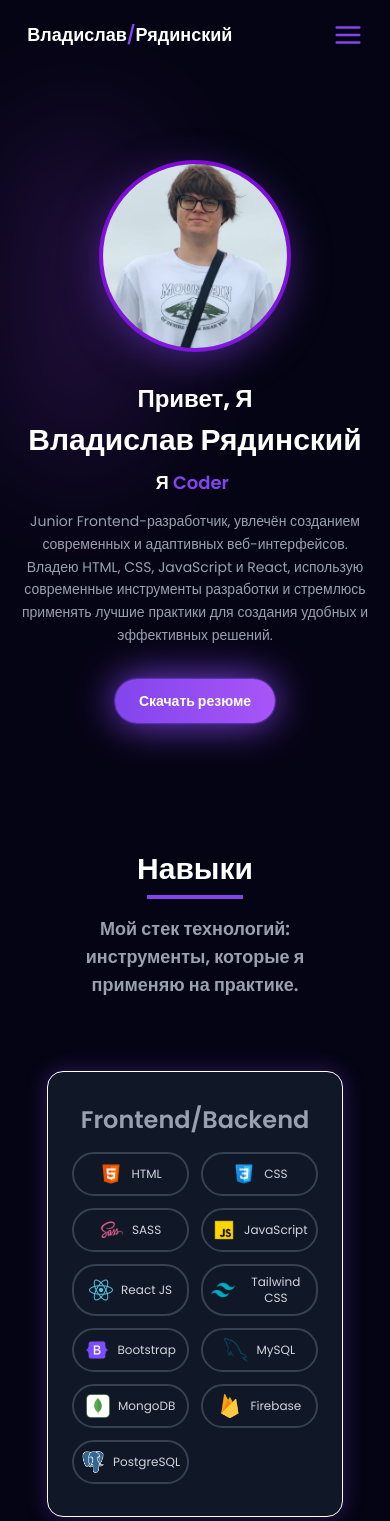
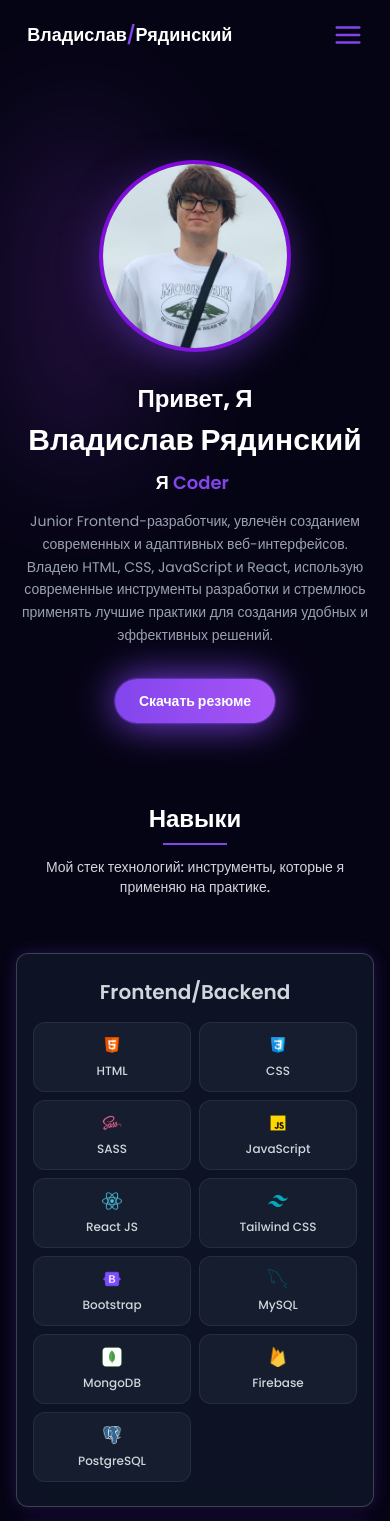
Before and after one commit to vlad-ryad/portfolio_project, a React (Vite) app: page / in a window 390 px wide. Shown: the top 1521 px of the page. Built offline with nearby package versions, Linux system fonts and the light colour scheme.

Commit message:
Обвновление адаптивности и UI-компонентов

```diff
--- a/src/components/Skills/Skills.jsx
+++ b/src/components/Skills/Skills.jsx
@@ -1,56 +1,64 @@
 // src/components/Skills/Skills.jsx
 import React from "react";
-import {SkillsInfo} from "../../constants";
+import { SkillsInfo } from "../../constants";
 import Tilt from "react-parallax-tilt";
 
 const Skills = () => (
   <section
     id="skills"
-    className="py-24 pb-24 px-[12vw] md:px-[7vw] lg:px-[20vw] font-sans bg-skills-gradient clip-path-custom"
+    className="py-12 sm:py-16 md:py-20 lg:py-24 px-4 sm:px-6 md:px-[7vw] lg:px-[20vw] font-sans bg-skills-gradient clip-path-custom"
   >
     {/* Section Title */}
-    <div className="text-center mb-8">
-      <h2 className="text-3xl sm:text-4xl font-bold text-white">Навыки</h2>
-      <div className="w-24 h-1 bg-[#8245ec] mx-auto mt-2"></div>
-      <p className="text-gray-400 mt-4 text-lg font-semibold">
+    <div className="text-center mb-8 md:mb-12">
+      <h2 className="text-2xl sm:text-3xl md:text-4xl font-bold text-white">
+        Навыки
+      </h2>
+      <div className="w-16 sm:w-20 md:w-24 h-0.5 sm:h-1 bg-[#8245ec] mx-auto mt-2 sm:mt-3 md:mt-4"></div>
+      <p className="text-gray-300 mt-3 sm:mt-4 text-sm sm:text-base md:text-lg font-medium md:font-semibold px-2 sm:px-4 md:px-0">
         Мой стек технологий: инструменты, которые я применяю на практике.
       </p>
     </div>
 
     {/* Skill Categories */}
-    <div className="flex flex-wrap gap-1 lg:gap-5 py-10 justify-between">
+    <div className="flex flex-col sm:flex-row flex-wrap gap-4 sm:gap-6 lg:gap-8 py-6 sm:py-8 md:py-12">
       {SkillsInfo.map((category) => (
         <div
           key={category.title}
-          className="bg-gray-900 backdrop-blur-md px-6 sm:px-10 py-8 sm:py-6 mb-10 w-full sm:w-[48%] rounded-2xl border border-white
-          shadow-[0_0_20px_1px_rgba(130,69,236,0.3)]"
+          className="bg-gray-900/80 backdrop-blur-md px-4 sm:px-6 md:px-8 py-6 sm:py-8 rounded-xl sm:rounded-2xl border border-white/20
+            shadow-[0_0_15px_1px_rgba(130,69,236,0.2)] hover:shadow-[0_0_25px_2px_rgba(130,69,236,0.3)]
+            transition-all duration-300 w-full sm:w-[calc(50%-12px)] lg:w-[calc(50%-16px)]"
         >
-          <h3 className="text-2xl sm:text-3xl font-semibold text-gray-400 mb-4 text-center">
+          <h3 className="text-xl sm:text-2xl md:text-3xl font-semibold text-gray-300 mb-4 sm:mb-6 text-center">
             {category.title}
           </h3>
 
-          {/* Skill Items - 3 per row on larger screens */}
+          {/* Skill Items */}
           <Tilt
-            key={category.title}
-            tiltMaxAngleX={20}
-            tiltMaxAngleY={20}
-            perspective={1000}
-            scale={1.05}
-            transitionSpeed={1000}
+            tiltMaxAngleX={15}
+            tiltMaxAngleY={15}
+            perspective={800}
+            scale={1.03}
+            transitionSpeed={800}
             gyroscope={true}
+            className="w-full"
           >
-            <div className="grid grid-cols-2 sm:grid-cols-3 gap-3 w-full">
+            <div className="grid grid-cols-2 xs:grid-cols-3 gap-2 sm:gap-3 md:gap-4 w-full">
               {category.skills.map((skill) => (
                 <div
                   key={skill.name}
-                  className="flex items-center justify-center space-x-2 bg-transparent border-2 border-gray-700 rounded-3xl py-2 px-2 sm:py-2 sm:px-2 text-center"
+                  className="flex flex-col sm:flex-row items-center justify-center gap-1 sm:gap-2
+                    bg-gray-800/50 hover:bg-gray-800/80 border border-gray-700/50 hover:border-purple-500/30
+                    rounded-xl sm:rounded-2xl p-2 sm:p-3 text-center transition-all duration-200
+                    min-h-[70px] sm:min-h-[80px]"
                 >
-                  <img
-                    src={skill.logo}
-                    alt={`${skill.name} logo`}
-                    className="w-6 h-6 sm:w-8 sm:h-8"
-                  />
-                  <span className="text-xs sm:text-sm text-gray-300">
+                  <div className="flex items-center justify-center">
+                    <img
+                      src={skill.logo}
+                      alt={`${skill.name} logo`}
+                      className="w-5 h-5 sm:w-6 sm:h-6 md:w-7 md:h-7"
+                    />
+                  </div>
+                  <span className="text-xs sm:text-sm md:text-base text-gray-300 font-medium mt-1 sm:mt-0">
                     {skill.name}
                   </span>
                 </div>
```
